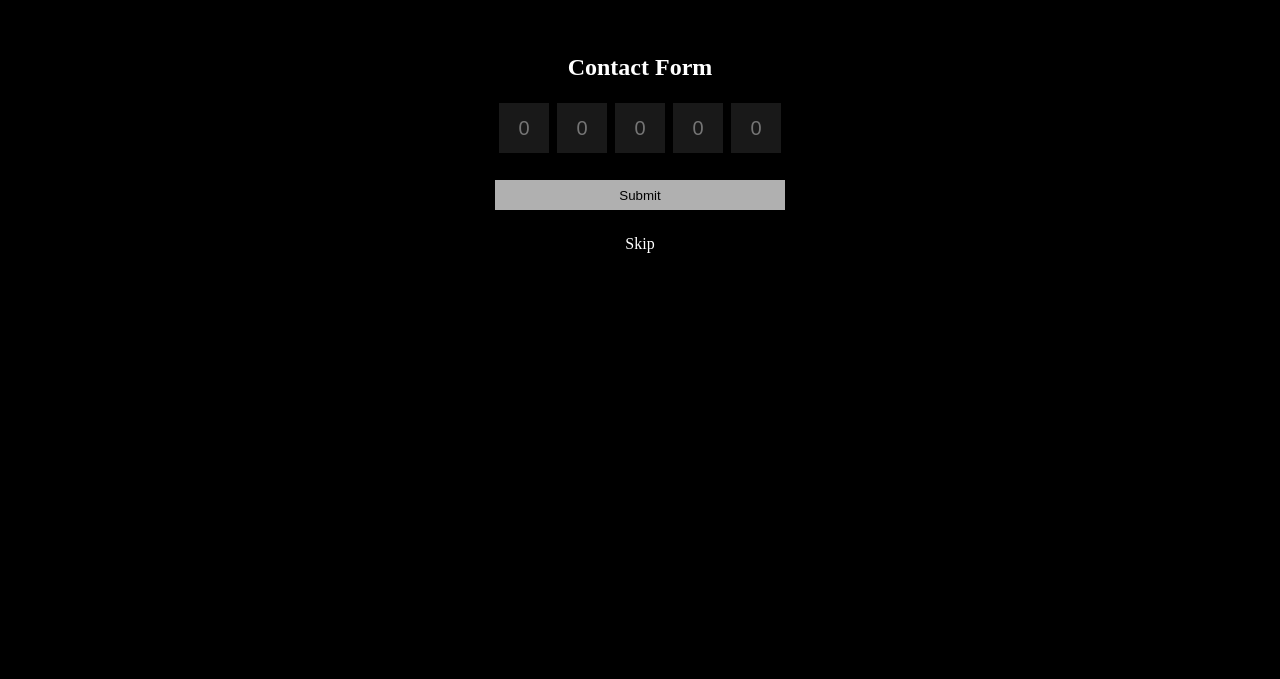
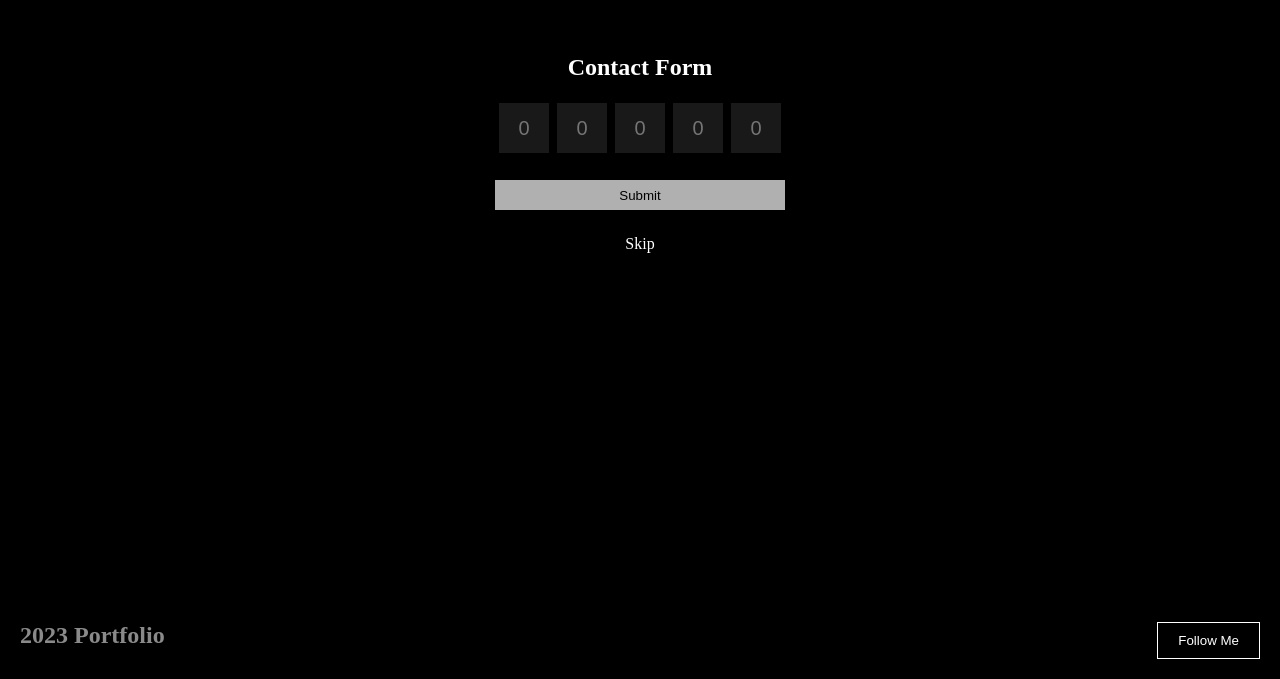
Before and after one commit to rohit-godara/Portfolio, a plain HTML site: page index.html in a window 1280 px wide. Shown: the part 4291-4970 px from the top of the page. Before the commit the page ends 4893 px from the top, so only its background shows below. Drawn offline with Linux system fonts and the light colour scheme.

Commit message:
Full READY

```diff
--- a/index.html
+++ b/index.html
@@ -122,6 +122,11 @@
                 <a href="#">Skip</a>
                 </div>
            </div>
+
+           <footer>
+                <h2>2023 Portfolio</h2>
+                <button>Follow Me</button>
+           </footer>
     </div>
 </body>
 </html>
--- a/style.css
+++ b/style.css
@@ -143,3 +143,18 @@ body,html{
     text-decoration: none;
     font-size: 16px;
 }
+footer{
+    display: flex;
+    justify-content: space-between;
+    padding: 20px;
+}
+footer h2{
+    color: #DEDEDE9E;
+}
+footer button{
+    background: #000;
+    color: #fff;
+    padding: 10px 20px;
+    border: 1px solid white;
+    cursor: pointer;
+}
```
